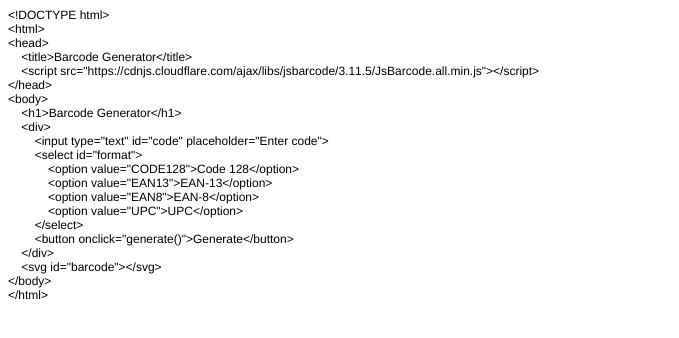
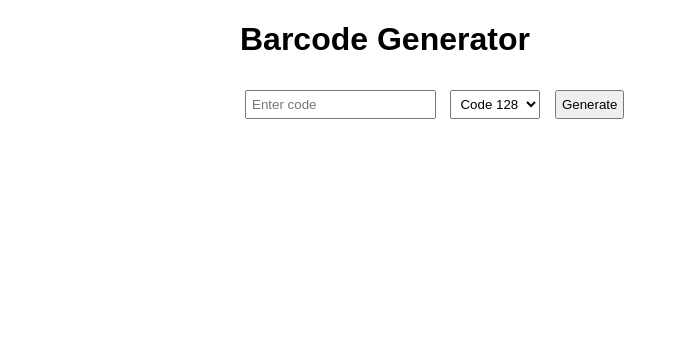
Before and after one commit to ksaccary/barcode-generator-app, a website: page index.html in a window 1280 px wide. Shown: the whole page, without its empty margins (0-679 px from the left). Drawn offline with Linux system fonts and the light colour scheme.

Commit message:
Update index.html

```diff
--- a/index.html
+++ b/index.html
@@ -1,15 +1,40 @@
-<!DOCTYPE html PUBLIC "-//W3C//DTD HTML 4.01//EN" "http://www.w3.org/TR/html4/strict.dtd">
+<!DOCTYPE html>
 <html>
 <head>
-  <meta http-equiv="Content-Type" content="text/html; charset=utf-8">
-  <meta http-equiv="Content-Style-Type" content="text/css">
-  <title></title>
-  <meta name="Generator" content="Cocoa HTML Writer">
-  <meta name="CocoaVersion" content="2575.3">
-  <style type="text/css">
-    p.p1 {margin: 0.0px 0.0px 0.0px 0.0px; font: 12.0px Helvetica; -webkit-text-stroke: #000000}
-    span.s1 {font-kerning: none}
+    <title>Barcode Generator</title>
+    <script src="https://cdnjs.cloudflare.com/ajax/libs/jsbarcode/3.11.5/JsBarcode.all.min.js"></script>
+    <style>
+        body {
+            font-family: Arial, sans-serif;
+            max-width: 800px;
+            margin: 20px auto;
+            padding: 0 20px;
+        }
+        input, select, button {
+            margin: 10px 5px;
+            padding: 5px;
+        }
+        #barcode {
+            margin-top: 20px;
+            width: 100%;
+            max-height: 150px;
+        }
     </style>
+</head>
+<body>
+    <h1>Barcode Generator</h1>
+    <div>
+        <input type="text" id="code" placeholder="Enter code">
+        <select id="format">
+            <option value="CODE128">Code 128</option>
+            <option value="EAN13">EAN-13</option>
+            <option value="EAN8">EAN-8</option>
+            <option value="UPC">UPC</option>
+        </select>
+        <button onclick="generate()">Generate</button>
+    </div>
+    <svg id="barcode"></svg>
+
     <script>
         function generate() {
             const code = document.getElementById("code").value;
@@ -32,28 +57,5 @@
             }
         }
     </script>
-</head>
-<body>
-<p class="p1"><span class="s1">&lt;!DOCTYPE html&gt;</span></p>
-<p class="p1"><span class="s1">&lt;html&gt;</span></p>
-<p class="p1"><span class="s1">&lt;head&gt;</span></p>
-<p class="p1"><span class="s1"><span class="Apple-converted-space">    </span>&lt;title&gt;Barcode Generator&lt;/title&gt;</span></p>
-<p class="p1"><span class="s1"><span class="Apple-converted-space">    </span>&lt;script src="https://cdnjs.cloudflare.com/ajax/libs/jsbarcode/3.11.5/JsBarcode.all.min.js"&gt;&lt;/script&gt;</span></p>
-<p class="p1"><span class="s1">&lt;/head&gt;</span></p>
-<p class="p1"><span class="s1">&lt;body&gt;</span></p>
-<p class="p1"><span class="s1"><span class="Apple-converted-space">    </span>&lt;h1&gt;Barcode Generator&lt;/h1&gt;</span></p>
-<p class="p1"><span class="s1"><span class="Apple-converted-space">    </span>&lt;div&gt;</span></p>
-<p class="p1"><span class="s1"><span class="Apple-converted-space">        </span>&lt;input type="text" id="code" placeholder="Enter code"&gt;</span></p>
-<p class="p1"><span class="s1"><span class="Apple-converted-space">        </span>&lt;select id="format"&gt;</span></p>
-<p class="p1"><span class="s1"><span class="Apple-converted-space">            </span>&lt;option value="CODE128"&gt;Code 128&lt;/option&gt;</span></p>
-<p class="p1"><span class="s1"><span class="Apple-converted-space">            </span>&lt;option value="EAN13"&gt;EAN-13&lt;/option&gt;</span></p>
-<p class="p1"><span class="s1"><span class="Apple-converted-space">            </span>&lt;option value="EAN8"&gt;EAN-8&lt;/option&gt;</span></p>
-<p class="p1"><span class="s1"><span class="Apple-converted-space">            </span>&lt;option value="UPC"&gt;UPC&lt;/option&gt;</span></p>
-<p class="p1"><span class="s1"><span class="Apple-converted-space">        </span>&lt;/select&gt;</span></p>
-<p class="p1"><span class="s1"><span class="Apple-converted-space">        </span>&lt;button onclick="generate()"&gt;Generate&lt;/button&gt;</span></p>
-<p class="p1"><span class="s1"><span class="Apple-converted-space">    </span>&lt;/div&gt;</span></p>
-<p class="p1"><span class="s1"><span class="Apple-converted-space">    </span>&lt;svg id="barcode"&gt;&lt;/svg&gt;</span></p>
-<p class="p1"><span class="s1">&lt;/body&gt;</span></p>
-<p class="p1"><span class="s1">&lt;/html&gt;</span></p>
 </body>
 </html>
```
Lines whose indentation alone changed are shown as unchanged.
